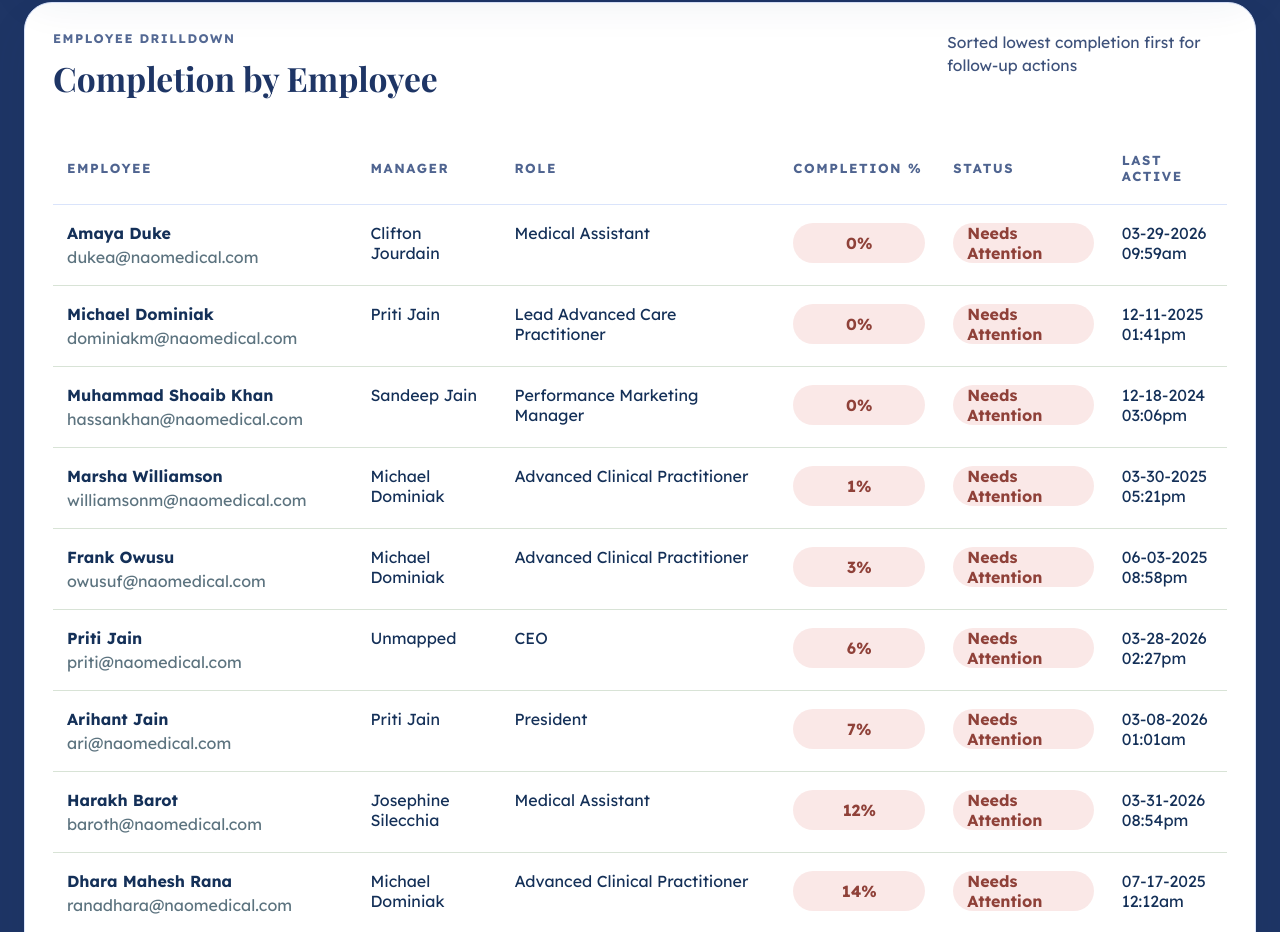
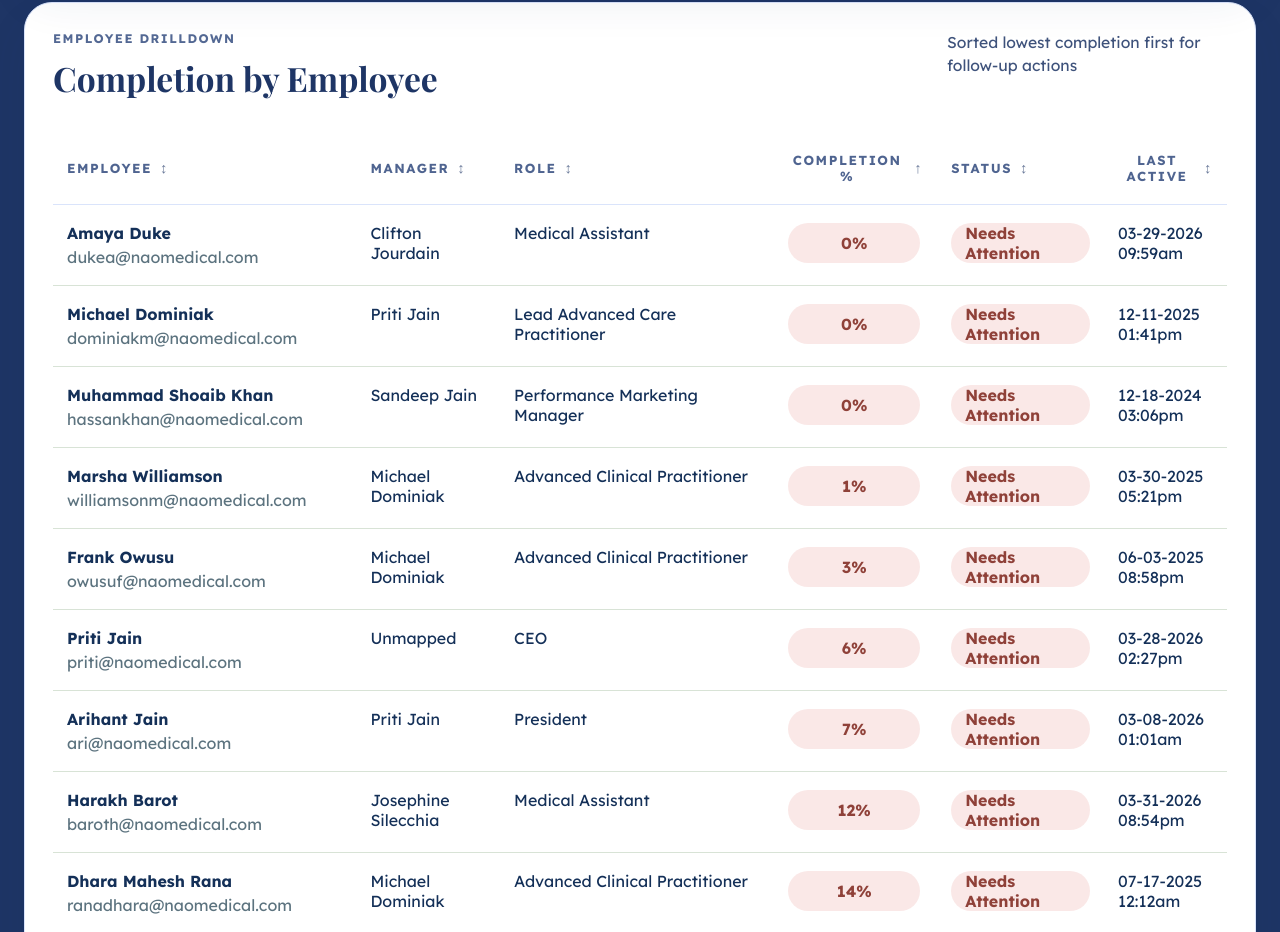
Before and after one commit to andallom-sys/trainual-completion, a Next.js app: page / in a window 1280 px wide. Shown: the part 3120-4052 px from the top of the page. Built offline with nearby package versions, Linux system fonts and the light colour scheme; no server answers; the database is empty.

Commit message:
Add sortable employee table headers

```diff
--- a/app/globals.css
+++ b/app/globals.css
@@ -386,6 +386,27 @@ a {
   font-size: 0.82rem;
 }
 
+.sort-button {
+  display: inline-flex;
+  align-items: center;
+  gap: 8px;
+  padding: 0;
+  border: 0;
+  background: transparent;
+  color: inherit;
+  font: inherit;
+  text-transform: inherit;
+  letter-spacing: inherit;
+  font-weight: inherit;
+  cursor: pointer;
+}
+
+.sort-indicator {
+  font-size: 0.92rem;
+  line-height: 1;
+  color: rgba(30, 53, 101, 0.65);
+}
+
 .employee-table td {
   padding: 18px 14px;
   border-bottom: 1px solid rgba(207, 220, 204, 0.8);
--- a/components/employee-table.tsx
+++ b/components/employee-table.tsx
@@ -1,5 +1,6 @@
 "use client";
 
+import { useMemo, useState } from "react";
 import { getCompletionBand, getScoreTone } from "@/lib/dashboard-data";
 import type { EmployeeCompletionRow } from "@/lib/types";
 
@@ -7,23 +8,136 @@ type EmployeeTableProps = {
   employees: EmployeeCompletionRow[];
 };
 
+type SortKey =
+  | "employee"
+  | "manager"
+  | "role"
+  | "completion"
+  | "status"
+  | "last_active";
+
+type SortDirection = "asc" | "desc";
+
+function parseLastActive(value: string | null) {
+  if (!value) {
+    return Number.NEGATIVE_INFINITY;
+  }
+
+  const normalized = value
+    .replace(/(\d{2})-(\d{2})-(\d{4})/, "$1/$2/$3")
+    .replace(/(\d{1,2}:\d{2})(am|pm)/i, "$1 $2");
+  const timestamp = Date.parse(normalized);
+
+  return Number.isNaN(timestamp) ? Number.NEGATIVE_INFINITY : timestamp;
+}
+
 export function EmployeeTable({ employees }: EmployeeTableProps) {
+  const [sortKey, setSortKey] = useState<SortKey>("completion");
+  const [sortDirection, setSortDirection] = useState<SortDirection>("asc");
+
+  const sortedEmployees = useMemo(() => {
+    const rows = [...employees];
+
+    rows.sort((left, right) => {
+      let comparison = 0;
+
+      switch (sortKey) {
+        case "employee":
+          comparison = left.employee_name.localeCompare(right.employee_name);
+          break;
+        case "manager":
+          comparison = (left.manager_name ?? "Unmapped").localeCompare(right.manager_name ?? "Unmapped");
+          break;
+        case "role":
+          comparison = (left.job_title ?? "Unknown").localeCompare(right.job_title ?? "Unknown");
+          break;
+        case "completion":
+          comparison = left.completion_score - right.completion_score;
+          break;
+        case "status":
+          comparison = getCompletionBand(left.completion_score).localeCompare(
+            getCompletionBand(right.completion_score)
+          );
+          break;
+        case "last_active":
+          comparison = parseLastActive(left.last_active) - parseLastActive(right.last_active);
+          break;
+      }
+
+      if (comparison === 0) {
+        comparison = left.employee_name.localeCompare(right.employee_name);
+      }
+
+      return sortDirection === "asc" ? comparison : -comparison;
+    });
+
+    return rows;
+  }, [employees, sortDirection, sortKey]);
+
+  function toggleSort(nextKey: SortKey) {
+    if (sortKey === nextKey) {
+      setSortDirection((current) => (current === "asc" ? "desc" : "asc"));
+      return;
+    }
+
+    setSortKey(nextKey);
+    setSortDirection(nextKey === "completion" || nextKey === "last_active" ? "asc" : "asc");
+  }
+
+  function getSortIndicator(key: SortKey) {
+    if (sortKey !== key) {
+      return "↕";
+    }
+
+    return sortDirection === "asc" ? "↑" : "↓";
+  }
+
   return (
     <section className="table-shell">
       <div className="employee-table-wrap">
         <table className="employee-table">
           <thead>
             <tr>
-              <th>Employee</th>
-              <th>Manager</th>
-              <th>Role</th>
-              <th>Completion %</th>
-              <th>Status</th>
-              <th>Last active</th>
+              <th>
+                <button type="button" className="sort-button" onClick={() => toggleSort("employee")}>
+                  <span>Employee</span>
+                  <span className="sort-indicator">{getSortIndicator("employee")}</span>
+                </button>
+              </th>
+              <th>
+                <button type="button" className="sort-button" onClick={() => toggleSort("manager")}>
+                  <span>Manager</span>
+                  <span className="sort-indicator">{getSortIndicator("manager")}</span>
+                </button>
+              </th>
+              <th>
+                <button type="button" className="sort-button" onClick={() => toggleSort("role")}>
+                  <span>Role</span>
+                  <span className="sort-indicator">{getSortIndicator("role")}</span>
+                </button>
+              </th>
+              <th>
+                <button type="button" className="sort-button" onClick={() => toggleSort("completion")}>
+                  <span>Completion %</span>
+                  <span className="sort-indicator">{getSortIndicator("completion")}</span>
+                </button>
+              </th>
+              <th>
+                <button type="button" className="sort-button" onClick={() => toggleSort("status")}>
+                  <span>Status</span>
+                  <span className="sort-indicator">{getSortIndicator("status")}</span>
+                </button>
+              </th>
+              <th>
+                <button type="button" className="sort-button" onClick={() => toggleSort("last_active")}>
+                  <span>Last Active</span>
+                  <span className="sort-indicator">{getSortIndicator("last_active")}</span>
+                </button>
+              </th>
             </tr>
           </thead>
           <tbody>
-            {employees.map((employee) => (
+            {sortedEmployees.map((employee) => (
               <tr key={employee.employee_email}>
                 <td>
                   <div className="table-person">
```
